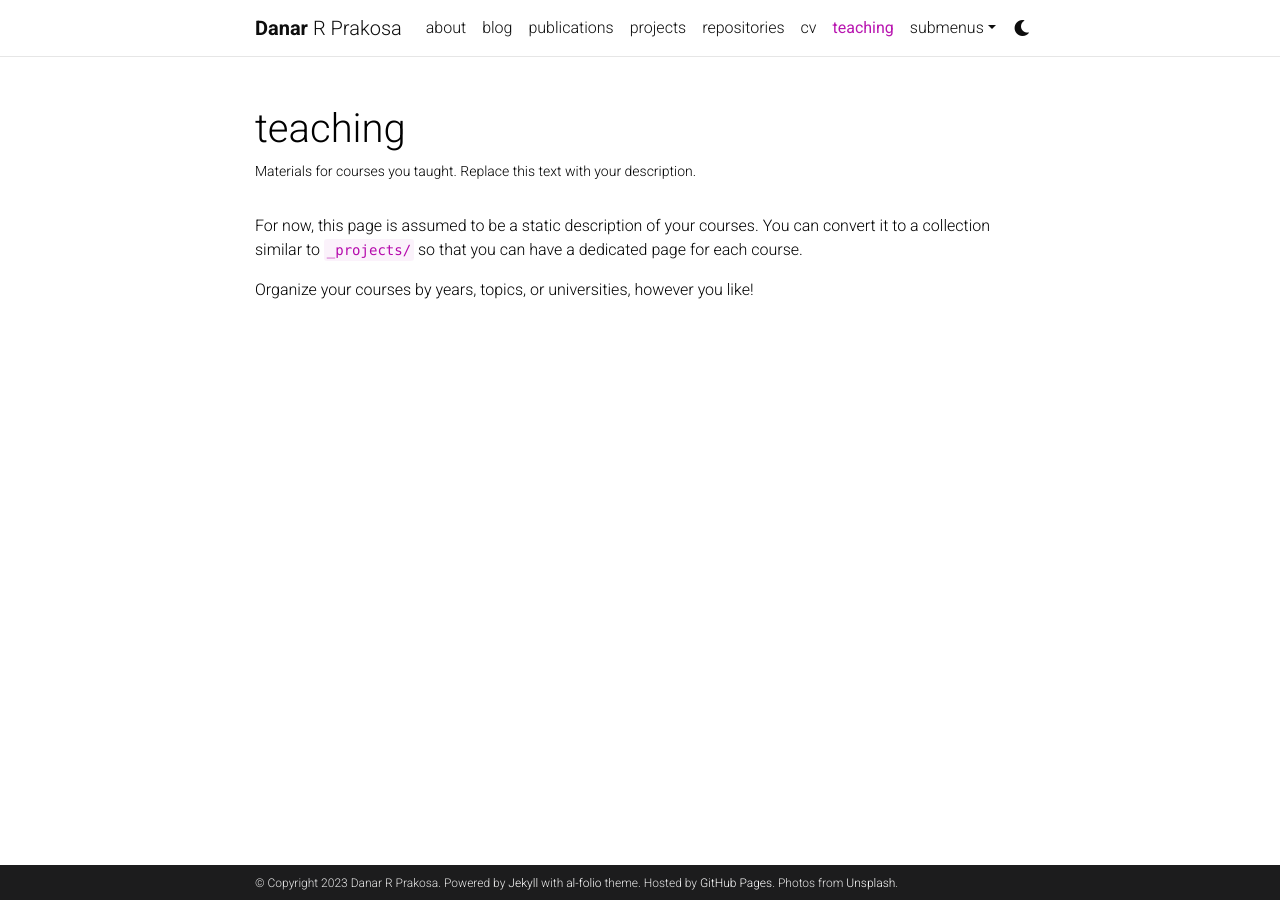
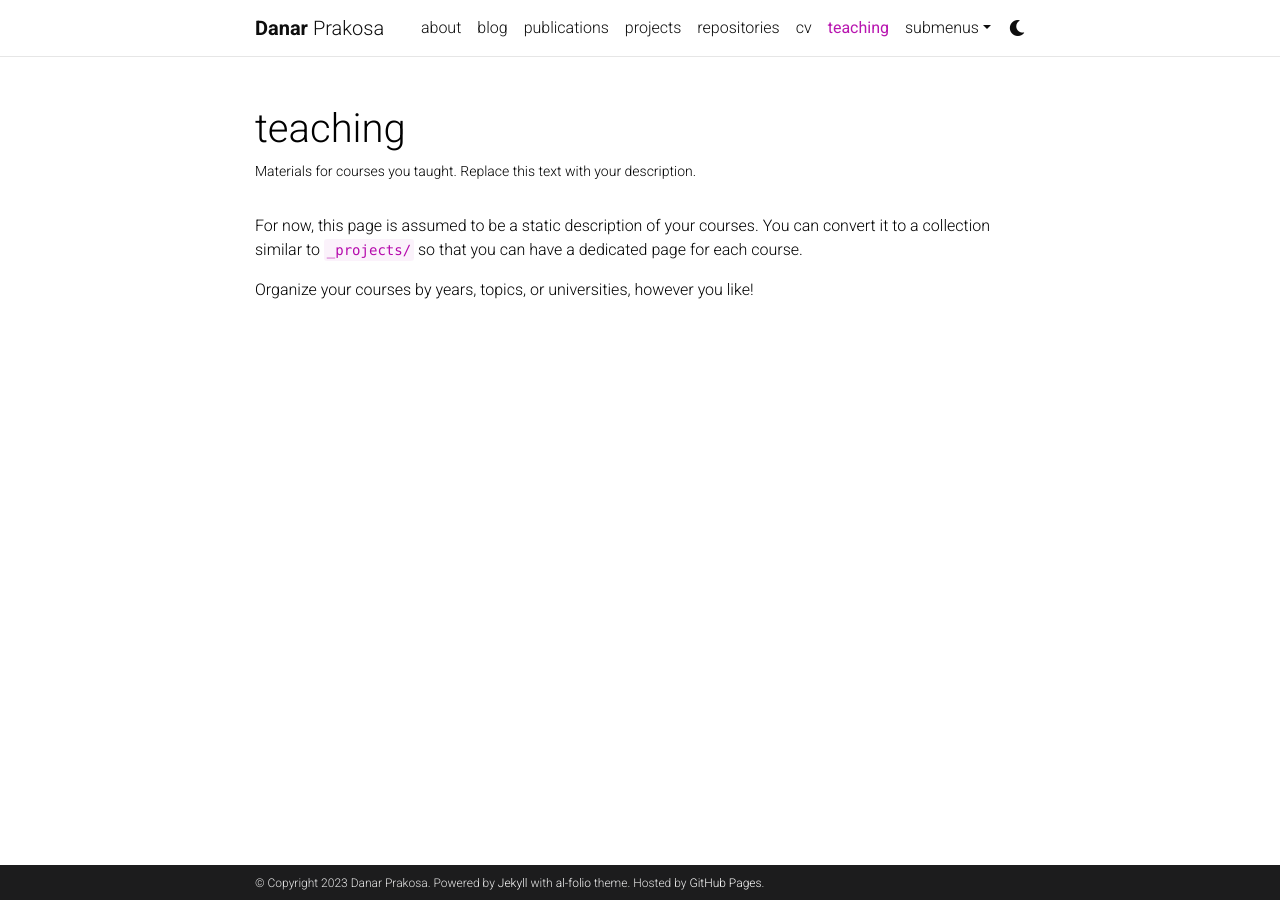
Before and after one commit to dprakosa/dprakosa.github.io, a Jekyll site: the page built from _pages/teaching.md, in a window 1280 px wide. Built offline with Jekyll 4.4.1, drawn with Linux system fonts in a browser that asks for light colours; comment, search, counter and statistics services are not loaded; a style sheet for code colours, icons or effects is not loaded.

Commit message:
small changes

```diff
--- a/_config.yml
+++ b/_config.yml
@@ -4,15 +4,14 @@
 
 title: blank # the website title (if blank, full name will be used instead)
 first_name: Danar
-middle_name: R
+middle_name:
 last_name: Prakosa
-email: you@example.com
+email: danar.prakosa@gmail.com
 description: > # the ">" symbol means to ignore newlines until "footer_text:"
   A simple, whitespace theme for academics. Based on [*folio](https://github.com/bogoli/-folio) design.
 footer_text: >
   Powered by <a href="https://jekyllrb.com/" target="_blank">Jekyll</a> with <a href="https://github.com/alshedivat/al-folio">al-folio</a> theme.
   Hosted by <a href="https://pages.github.com/" target="_blank">GitHub Pages</a>.
-  Photos from <a href="https://unsplash.com" target="_blank">Unsplash</a>.
 keywords: jekyll, jekyll-theme, academic-website, portfolio-website  # add your own keywords or leave empty
 
 lang: en # the language of your site (for example: en, fr, cn, ru, etc.)
```
Also changed, not shown: 1 other file.
